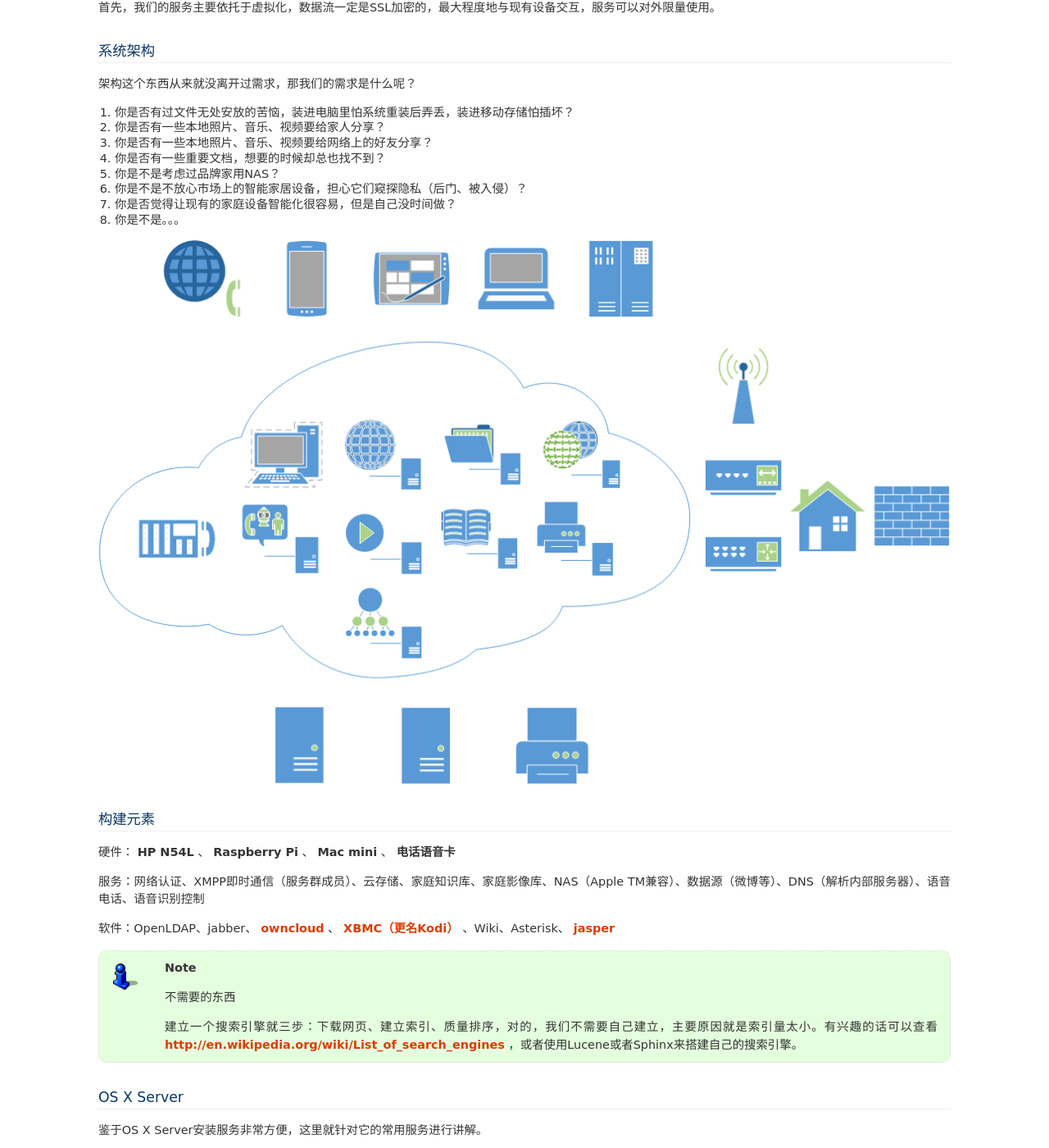
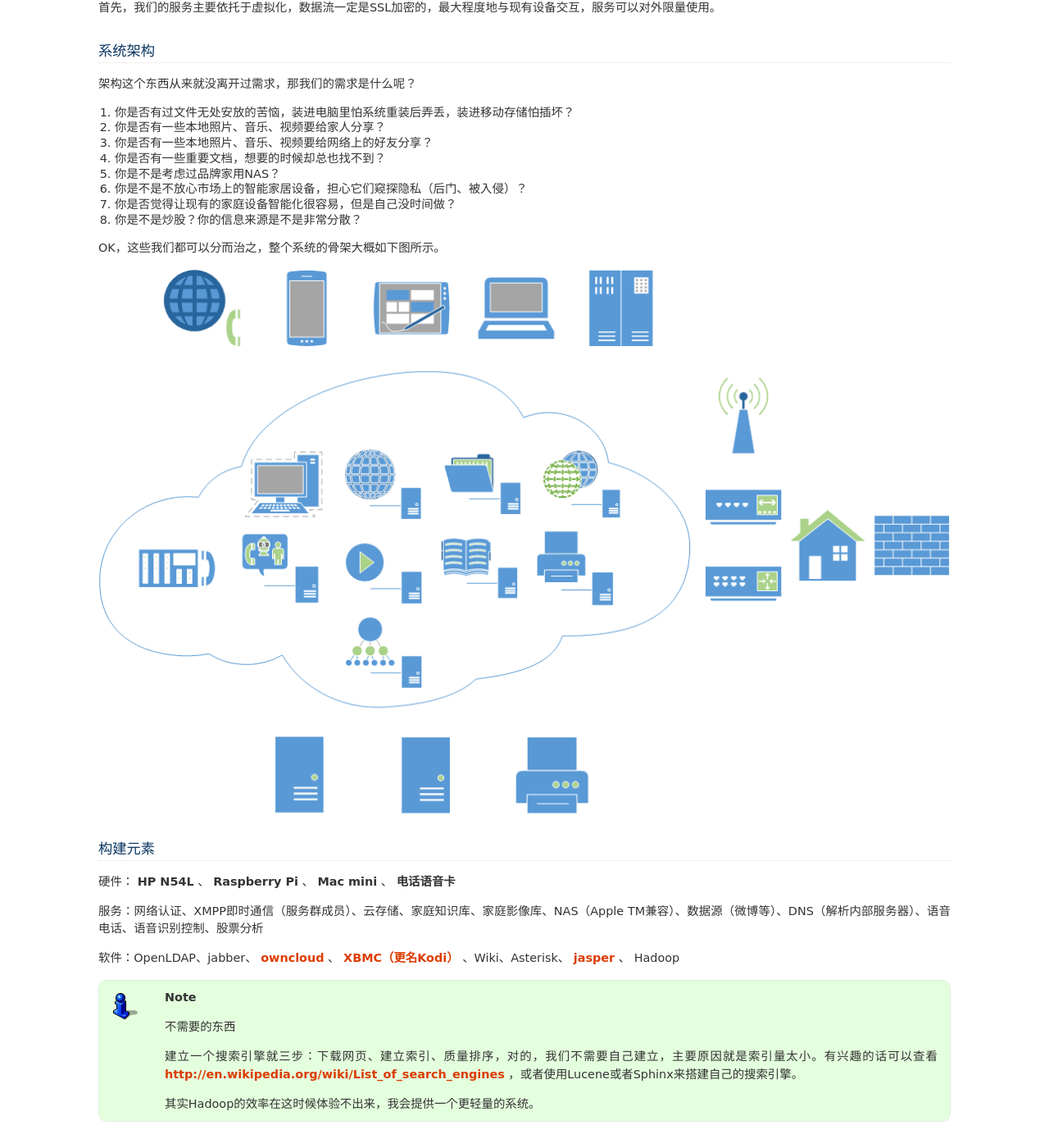
Before and after one commit to lofyer/InTheCloud, a Sphinx documentation site: the page built from source/posts/exp.rst, in a window 1280 px wide and 1400 px high, scrolled down 252 px. Shown: the whole window at 82% size. Built offline with Sphinx 7.4.7, drawn with Linux system fonts in a browser that asks for light colours; formulas are drawn with MathJax 3.

Commit message:
更新Hadoop目录

```diff
--- a/source/posts/exp.rst
+++ b/source/posts/exp.rst
@@ -27,7 +27,9 @@
 
 7. 你是否觉得让现有的家庭设备智能化很容易，但是自己没时间做？
 
-8. 你是不是。。。
+8. 你是不是炒股？你的信息来源是不是非常分散？
+
+OK，这些我们都可以分而治之，整个系统的骨架大概如下图所示。
 
 .. image:: ../images/exp-01.png
     :align: center
@@ -37,16 +39,18 @@
 
 硬件： **HP N54L** 、 **Raspberry Pi** 、 **Mac mini** 、 **电话语音卡**
 
-服务：网络认证、XMPP即时通信（服务群成员）、云存储、家庭知识库、家庭影像库、NAS（Apple TM兼容）、数据源（微博等）、DNS（解析内部服务器）、语音电话、语音识别控制
+服务：网络认证、XMPP即时通信（服务群成员）、云存储、家庭知识库、家庭影像库、NAS（Apple TM兼容）、数据源（微博等）、DNS（解析内部服务器）、语音电话、语音识别控制、股票分析
 
-软件：OpenLDAP、jabber、 `owncloud <http://www.owncloud.org>`_ 、 `XBMC（更名Kodi） <http://xbmc.org/>`_ 、Wiki、Asterisk、 `jasper <http://jasperproject.github.io/>`_
+软件：OpenLDAP、jabber、 `owncloud <http://www.owncloud.org>`_ 、 `XBMC（更名Kodi） <http://xbmc.org/>`_ 、Wiki、Asterisk、 `jasper <http://jasperproject.github.io/>`_ 、 Hadoop
 
 .. note:: 不需要的东西
 
     建立一个搜索引擎就三步：下载网页、建立索引、质量排序，对的，我们不需要自己建立，主要原因就是索引量太小。有兴趣的话可以查看 http://en.wikipedia.org/wiki/List_of_search_engines ，或者使用Lucene或者Sphinx来搭建自己的搜索引擎。
 
+    其实Hadoop的效率在这时候体验不出来，我会提供一个更轻量的系统。
+
 OS X Server
------------
+------------
 
 鉴于OS X Server安装服务非常方便，这里就针对它的常用服务进行讲解。
 
```
Also changed, not shown: source/posts/ch05.rst (+13 -1 lines).
